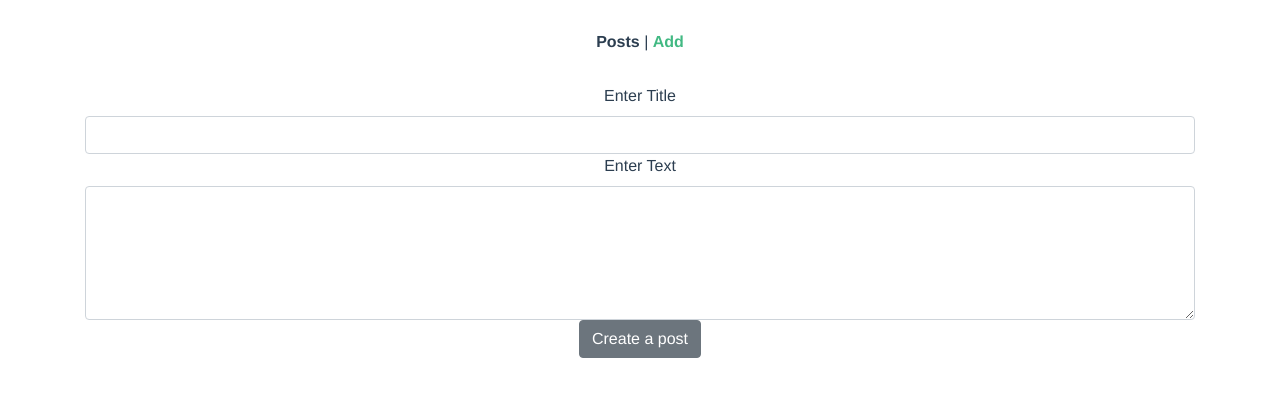
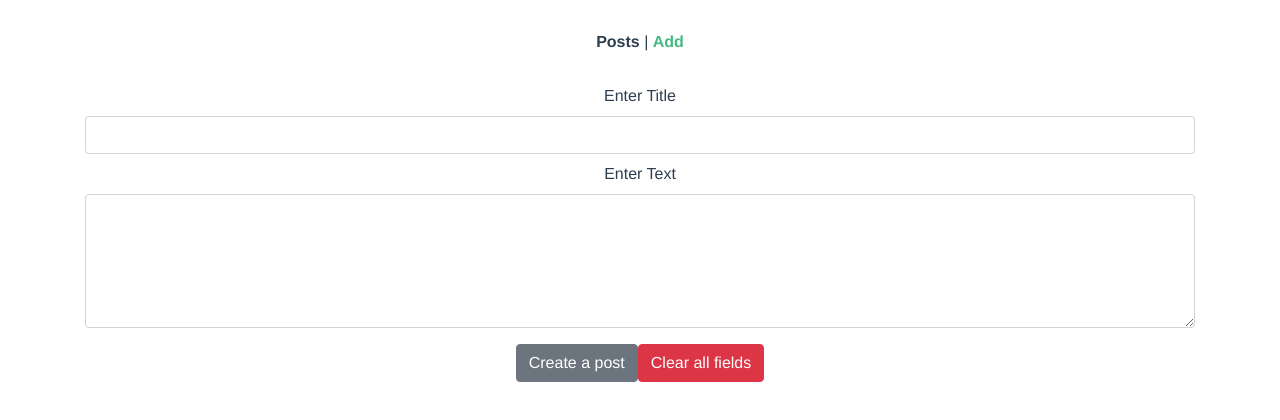
Before and after one commit to AtomicBora/blog-app, a Vue app: page /add in a window 1280 px wide. Shown: the top 420 px of the page. Built offline with nearby package versions, Linux system fonts and the light colour scheme.

Commit message:
Dodato reset dugme za formu, i uradjena validacija forme.

```diff
--- a/src/components/AddPost.vue
+++ b/src/components/AddPost.vue
@@ -1,6 +1,6 @@
 <template>
   <b-container>
-    <b-form ref="AddPost" @submit.prevent="createPost">
+    <b-form @submit.prevent="createPost">
       <label for="PostTitle">Enter Title</label>
       <b-input
         id="PostTitle"
@@ -11,7 +11,7 @@
         required
       >
       </b-input>
-      <label for="PostText">Enter Text</label>
+      <label for="PostText" class="m-2">Enter Text</label>
       <b-textarea
         id="PostText"
         name="PostText"
@@ -22,7 +22,10 @@
         required
       >
       </b-textarea>
-      <b-button type="submit" class="btn btn-primary">Create a post</b-button>
+      <div class="mt-3">
+          <b-button type="submit" class="btn btn-primary">Create a post</b-button>
+          <b-button @click.prevent="resetForm" class="btn btn-danger">Clear all fields</b-button>
+      </div>
     </b-form>
   </b-container>
 </template>
@@ -36,11 +39,15 @@ export default {
   },
   methods: {
     async createPost() {
-      console.log("saljem post");
+      console.log("Saljem post");
       await HTTPService.add(this.post);
       console.log("Uspesno dodat post");
       this.$router.push({ name: 'AppPosts' });
     },
+    resetForm(){
+        // this.$refs.AddPost.reset();
+        Object.keys(this.post).forEach((key) => this.post[key] = '');
+    }
   },
 };
 </script>
```
